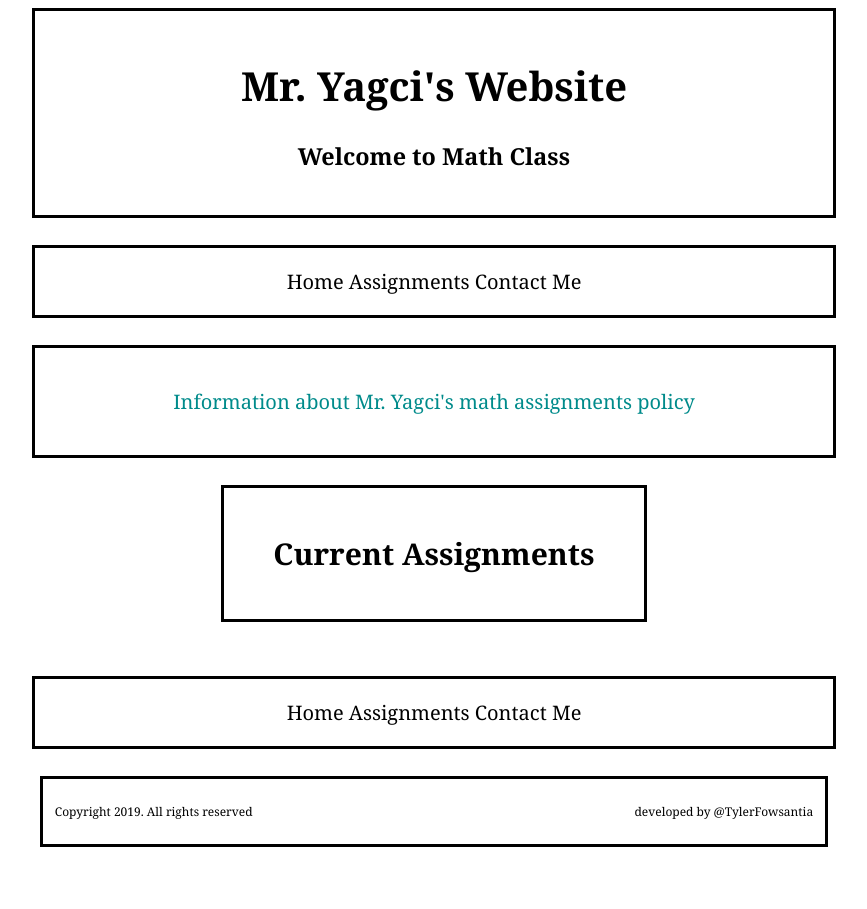
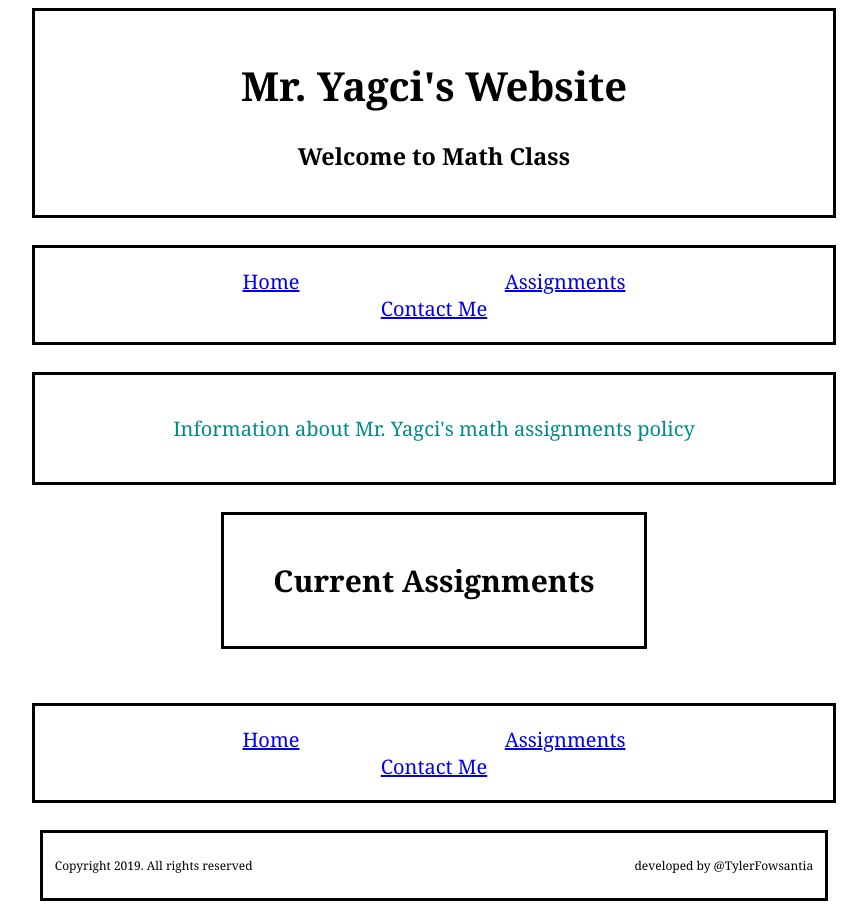
Before and after one commit to HSA-Columbus/mr-yagci-s-website-champion-s-club, a Python web app: template templates/assignments.html in a window 1280 px wide. Shown: the whole page, without its empty margins (206-1073 px from the left). Before the commit the page ends 847 px from the top, so only its background shows below. Run offline with Jinja, Linux system fonts and the light colour scheme; the template is opened without the code that fills it, so the values that code supplies are empty.

Commit message:
updated assignment page updated css

```diff
--- a/templates/assignments.html
+++ b/templates/assignments.html
@@ -13,9 +13,9 @@
 </div><br>
 
 <div>
-    <a>Home</a>
-    <a>Assignments</a>
-    <a>Contact Me</a>
+    <a class="link-a" href="home.html">Home</a>
+    <a class="link-a" href="assignments.html.html">Assignments</a>
+    <a class="link-a" href="contact.html.html">Contact Me</a>
 </div><br>
 
 <div>
@@ -27,9 +27,9 @@
 </div><br><br>
 
 <div>
-    <span><a>Home</a></span>
-    <span><a>Assignments</a></span>
-    <span><a>Contact Me</a></span>
+    <a class="link-a" href="home.html">Home</a>
+    <a class="link-a" href="assignments.html">Assignments</a>
+    <a class="link-a" href="contact.html">Contact Me</a>
 </div><br>
 
 <div style="font-size: 12px">
--- a/templates/layout.css
+++ b/templates/layout.css
@@ -1,7 +1,7 @@
 body {
     background-color: white;
     font-size: 20px;
-    font-family: Georgia;
+    font-family: Georgia, serif;
 }
 h1 {
     color: black;
@@ -20,3 +20,7 @@ div {
     text-align: center;
     width: 60%;
 }
+.link-a {
+    padding-left: 5em;
+    padding-right: 5em;
+}
```
